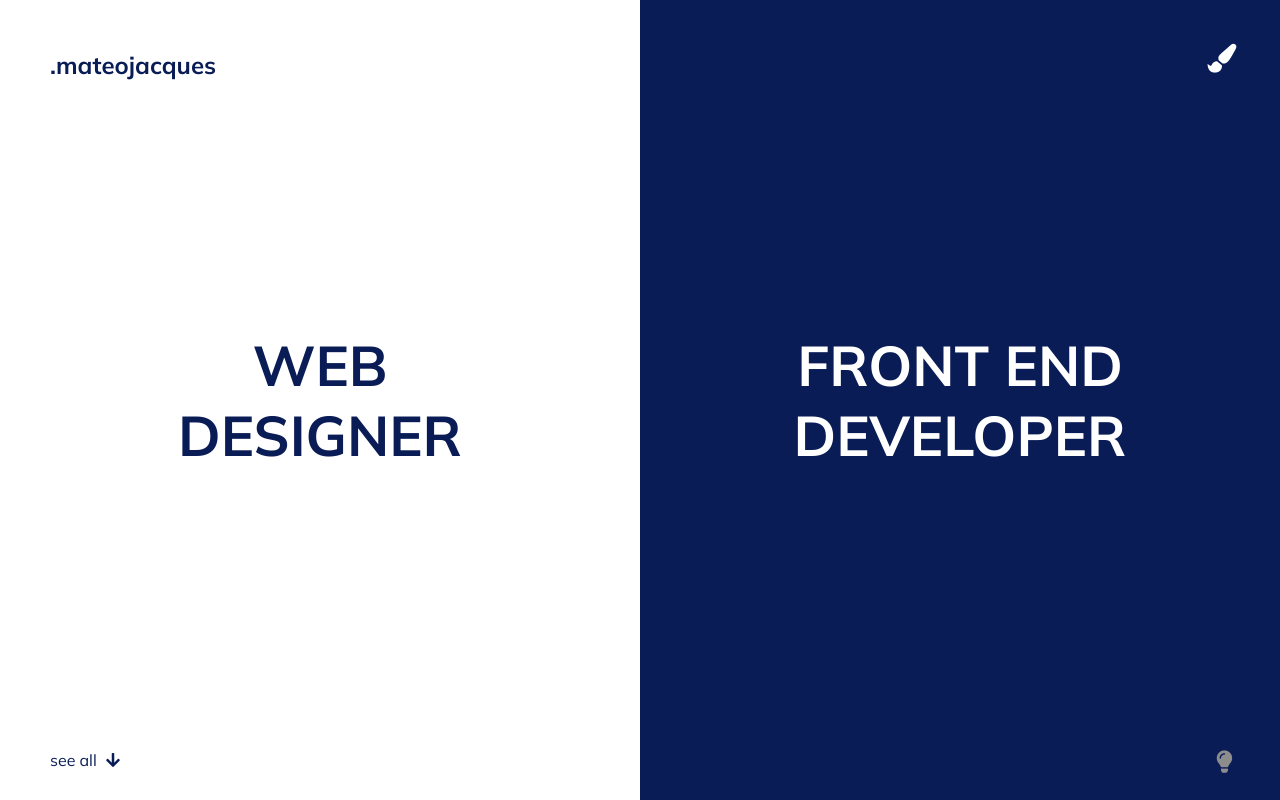
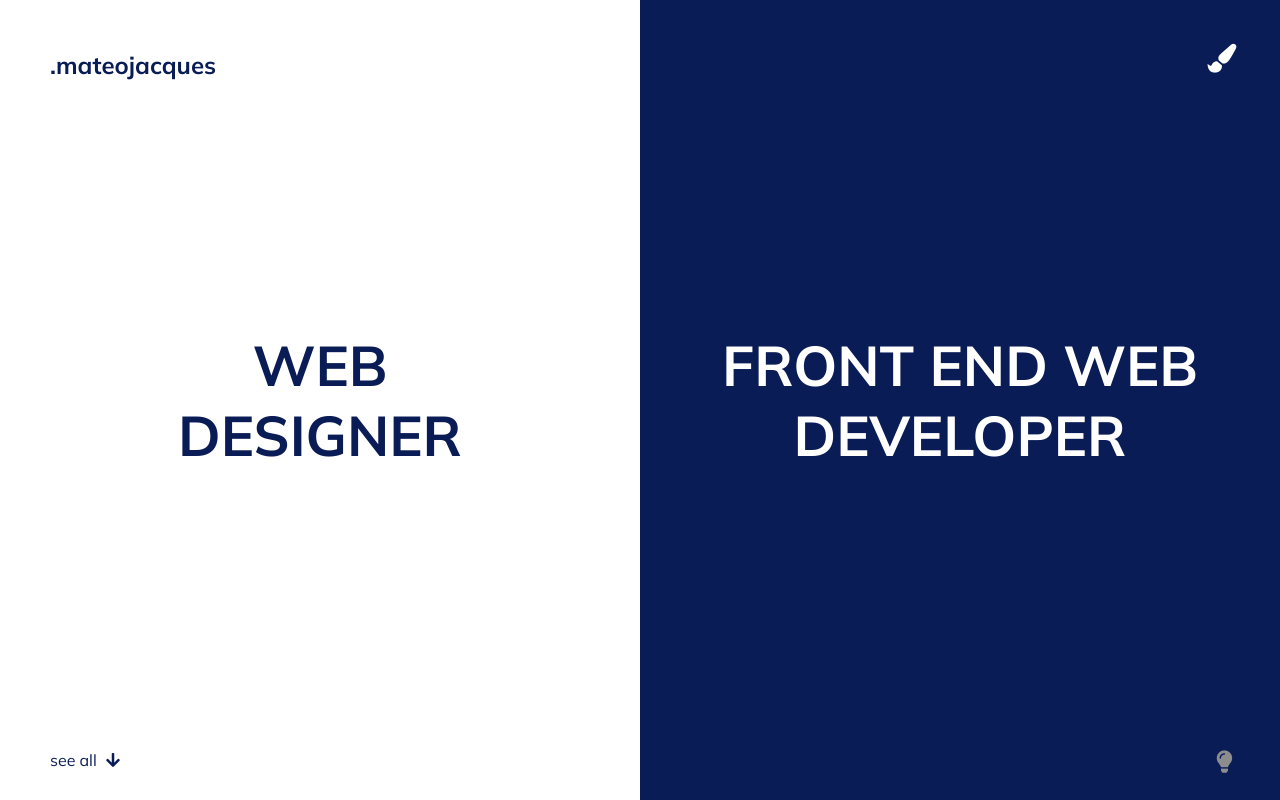
Before and after one commit to mateojacques/mateojacquesweb-portfolio, a plain HTML site: page index.html in a window 1280 px wide. Shown: the top 800 px of the page. Drawn offline with nearby package versions, Linux system fonts and the light colour scheme.

Commit message:
fixed header

```diff
--- a/index.html
+++ b/index.html
@@ -48,7 +48,7 @@
 
         <div class="header-right">
           <div id="hide-right" class="header-hide">
-            <h1 class="frontend-title">FRONT END DEVELOPER</h1>
+            <h1 class="frontend-title">FRONT END WEB DEVELOPER</h1>
 
             <p class="frontend-desc">
               I combine my approach to web design with my critical thinking to
```
